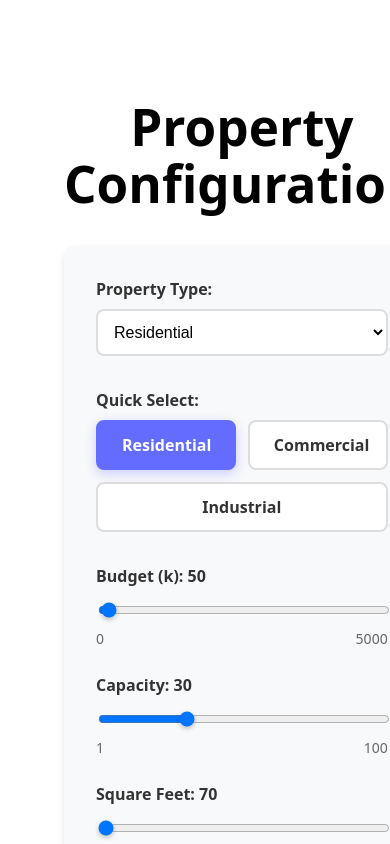
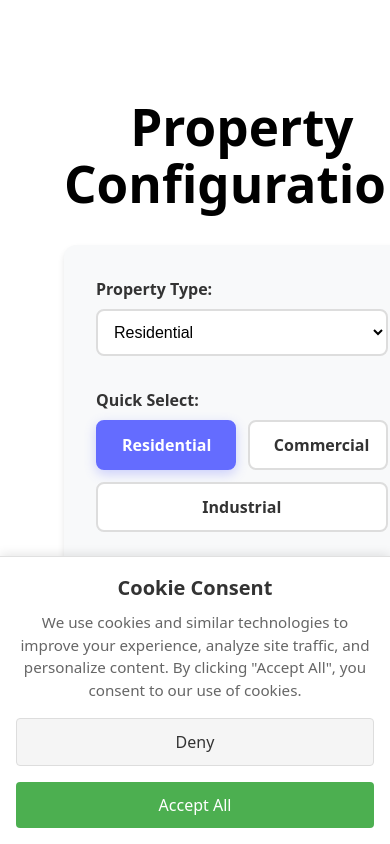
Before and after one commit to arbxz/poc_gtm, a React (Vite) app: page / in a window 390 px wide. Shown: the top 844 px of the page. Built offline with nearby package versions, Linux system fonts and the light colour scheme.

Commit message:
Add consent banner component with GTM integration and styling

```diff
--- a/index.html
+++ b/index.html
@@ -5,31 +5,23 @@
     <link rel="icon" type="image/svg+xml" href="/vite.svg" />
     <meta name="viewport" content="width=device-width, initial-scale=1.0" />
     <title>poc-gtm</title>
-    <!-- Google Tag Manager -->
-    <script>(function(w,d,s,l,i){w[l]=w[l]||[];w[l].push({'gtm.start':
-    new Date().getTime(),event:'gtm.js'});var f=d.getElementsByTagName(s)[0],
-    j=d.createElement(s),dl=l!='dataLayer'?'&l='+l:'';j.async=true;j.src=
-    'https://www.googletagmanager.com/gtm.js?id='+i+dl;f.parentNode.insertBefore(j,f);
-    })(window,document,'script','dataLayer','GTM-M9LBFSHN');</script>
-    <!-- End Google Tag Manager -->
-     <!-- Google tag (gtag.js) -->
-<script async src="https://www.googletagmanager.com/gtag/js?id=G-SQHS74Y1M9"></script>
-<script>
-  window.dataLayer = window.dataLayer || [];
-  function gtag(){dataLayer.push(arguments);}
-  gtag('js', new Date());
 
-  gtag('config', 'G-SQHS74Y1M9');
-</script>
+    <!-- Initialize dataLayer and set default consent to denied -->
+    <script>
+      window.dataLayer = window.dataLayer || [];
+      function gtag(){dataLayer.push(arguments);}
+
+      // Set default consent to denied
+      gtag('consent', 'default', {
+        'ad_user_data': 'denied',
+        'ad_personalization': 'denied',
+        'ad_storage': 'denied',
+        'analytics_storage': 'denied'
+      });
+    </script>
   </head>
   <body>
     <div id="root"></div>
     <script type="module" src="/src/main.tsx"></script>
-    <!-- Google Tag Manager (noscript) -->
-    <noscript>
-      <iframe src="https://www.googletagmanager.com/ns.html?id=GTM-M9LBFSHN"
-    height="0" width="0" style="display:none;visibility:hidden"></iframe>
-    </noscript>
-    <!-- End Google Tag Manager (noscript) -->
   </body>
 </html>
--- a/src/App.tsx
+++ b/src/App.tsx
@@ -1,5 +1,6 @@
 import { useState, useRef } from "react";
 import "./App.css";
+import { ConsentBanner } from "./components/ConsentBanner";
 
 // Extend Window interface for GTM
 declare global {
@@ -253,6 +254,7 @@ function App() {
           </div>
         </form>
       </div>
+      <ConsentBanner />
     </>
   );
 }
--- /dev/null
+++ b/src/components/ConsentBanner.css
@@ -0,0 +1,114 @@
+.consent-banner {
+  position: fixed;
+  bottom: 0;
+  left: 0;
+  right: 0;
+  background-color: #ffffff;
+  box-shadow: 0 -2px 10px rgba(0, 0, 0, 0.1);
+  padding: 1.5rem;
+  z-index: 9999;
+  border-top: 1px solid #e0e0e0;
+  animation: slideUp 0.3s ease-out;
+}
+
+@keyframes slideUp {
+  from {
+    transform: translateY(100%);
+  }
+  to {
+    transform: translateY(0);
+  }
+}
+
+.consent-banner__content {
+  max-width: 1200px;
+  margin: 0 auto;
+  display: flex;
+  align-items: center;
+  justify-content: space-between;
+  gap: 2rem;
+  flex-wrap: wrap;
+}
+
+.consent-banner__text {
+  flex: 1;
+  min-width: 300px;
+}
+
+.consent-banner__text h3 {
+  margin: 0 0 0.5rem 0;
+  font-size: 1.25rem;
+  color: #333;
+}
+
+.consent-banner__text p {
+  margin: 0;
+  font-size: 0.95rem;
+  color: #666;
+  line-height: 1.5;
+}
+
+.consent-banner__buttons {
+  display: flex;
+  gap: 1rem;
+  flex-shrink: 0;
+}
+
+.consent-banner__button {
+  padding: 0.75rem 2rem;
+  border: none;
+  border-radius: 4px;
+  font-size: 1rem;
+  font-weight: 500;
+  cursor: pointer;
+  transition: all 0.2s ease;
+  white-space: nowrap;
+}
+
+.consent-banner__button--deny {
+  background-color: #f5f5f5;
+  color: #333;
+  border: 1px solid #ddd;
+}
+
+.consent-banner__button--deny:hover {
+  background-color: #e0e0e0;
+}
+
+.consent-banner__button--grant {
+  background-color: #4CAF50;
+  color: white;
+}
+
+.consent-banner__button--grant:hover {
+  background-color: #45a049;
+}
+
+.consent-banner__button:active {
+  transform: scale(0.98);
+}
+
+/* Mobile responsiveness */
+@media (max-width: 768px) {
+  .consent-banner {
+    padding: 1rem;
+  }
+
+  .consent-banner__content {
+    flex-direction: column;
+    align-items: stretch;
+    gap: 1rem;
+  }
+
+  .consent-banner__text {
+    min-width: unset;
+  }
+
+  .consent-banner__buttons {
+    flex-direction: column;
+  }
+
+  .consent-banner__button {
+    width: 100%;
+  }
+}
--- /dev/null
+++ b/src/components/ConsentBanner.tsx
@@ -0,0 +1,146 @@
+import { useState, useEffect } from "react";
+import "./ConsentBanner.css";
+
+// Extend Window interface for GTM
+declare global {
+  interface Window {
+    dataLayer: Record<string, unknown>[];
+  }
+}
+
+const GTM_ID = "GTM-M9LBFSHN";
+const GA_ID = "G-SQHS74Y1M9";
+
+export const ConsentBanner = () => {
+  const [showBanner, setShowBanner] = useState(false);
+
+  useEffect(() => {
+    // Check if consent has already been given
+    const consentGranted = localStorage.getItem("consentGranted");
+    const consentDenied = localStorage.getItem("consentDenied");
+
+    if (consentGranted === "true") {
+      // User already granted consent, load GTM
+      loadGTM();
+    } else if (!consentDenied) {
+      // No consent decision made yet, show banner
+      setShowBanner(true);
+    }
+  }, []);
+
+  const loadGTM = () => {
+    // Update consent to granted
+    function gtag(...args: unknown[]) {
+      window.dataLayer.push(args);
+    }
+
+    gtag("consent", "update", {
+      ad_user_data: "granted",
+      ad_personalization: "granted",
+      ad_storage: "granted",
+      analytics_storage: "granted",
+    });
+
+    // Load Google Tag Manager script
+    const gtmScript = document.createElement("script");
+    gtmScript.async = true;
+    gtmScript.src = `https://www.googletagmanager.com/gtm.js?id=${GTM_ID}`;
+
+    const firstScript = document.getElementsByTagName("script")[0];
+    firstScript.parentNode?.insertBefore(gtmScript, firstScript);
+
+    // Load Google Analytics script
+    const gaScript = document.createElement("script");
+    gaScript.async = true;
+    gaScript.src = `https://www.googletagmanager.com/gtag/js?id=${GA_ID}`;
+    firstScript.parentNode?.insertBefore(gaScript, firstScript);
+
+    // Configure GA
+    function gtagConfig(...args: unknown[]) {
+      window.dataLayer.push(args);
+    }
+    gtagConfig("js", new Date());
+    gtagConfig("config", GA_ID);
+
+    // Add GTM noscript iframe
+    const noscript = document.createElement("noscript");
+    const iframe = document.createElement("iframe");
+    iframe.src = `https://www.googletagmanager.com/ns.html?id=${GTM_ID}`;
+    iframe.height = "0";
+    iframe.width = "0";
+    iframe.style.display = "none";
+    iframe.style.visibility = "hidden";
+    noscript.appendChild(iframe);
+    document.body.appendChild(noscript);
+  };
+
+  const handleGrantConsent = () => {
+    // Save consent decision
+    localStorage.setItem("consentGranted", "true");
+    localStorage.removeItem("consentDenied");
+
+    // Push event to data layer
+    window.dataLayer.push({
+      event: "consent_granted",
+      consent_type: "all",
+      timestamp: new Date().toISOString(),
+    });
+
+    // Load GTM
+    loadGTM();
+
+    // Hide banner
+    setShowBanner(false);
+  };
+
+  const handleDenyConsent = () => {
+    // Save consent decision
+    localStorage.setItem("consentDenied", "true");
+    localStorage.removeItem("consentGranted");
+
+    // Push event to data layer
+    window.dataLayer.push({
+      event: "consent_denied",
+      consent_type: "all",
+      timestamp: new Date().toISOString(),
+    });
+
+    // Hide banner
+    setShowBanner(false);
+  };
+
+  if (!showBanner) {
+    return null;
+  }
+
+  return (
+    <div className="consent-banner">
+      <div className="consent-banner__content">
+        <div className="consent-banner__text">
+          <h3>Cookie Consent</h3>
+          <p>
+            We use cookies and similar technologies to improve your experience,
+            analyze site traffic, and personalize content. By clicking "Accept
+            All", you consent to our use of cookies.
+          </p>
+        </div>
+        <div className="consent-banner__buttons">
+          <button
+            id="consent-deny-button"
+            className="consent-banner__button consent-banner__button--deny"
+            onClick={handleDenyConsent}
+          >
+            Deny
+          </button>
+          <button
+            id="consent-grant-button"
+            className="consent-banner__button consent-banner__button--grant"
+            onClick={handleGrantConsent}
+          >
+            Accept All
+          </button>
+        </div>
+      </div>
+    </div>
+  );
+};
```
